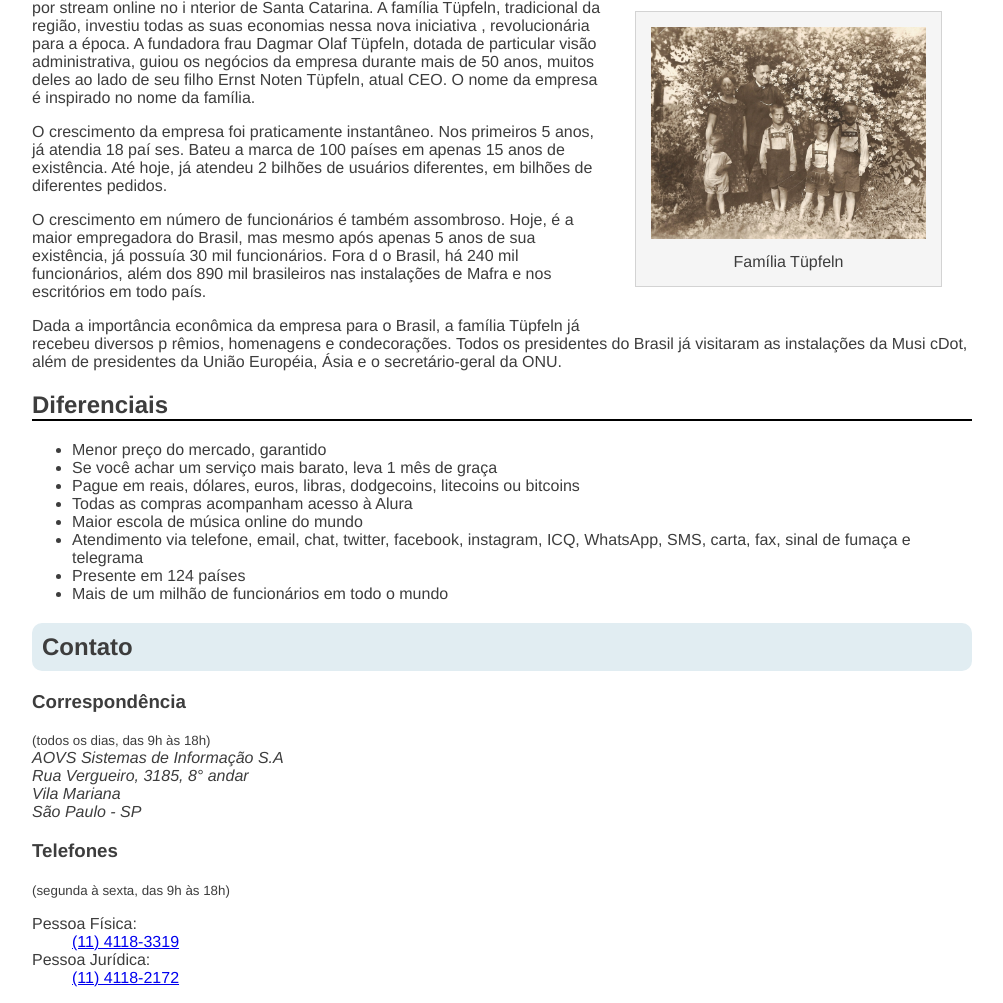
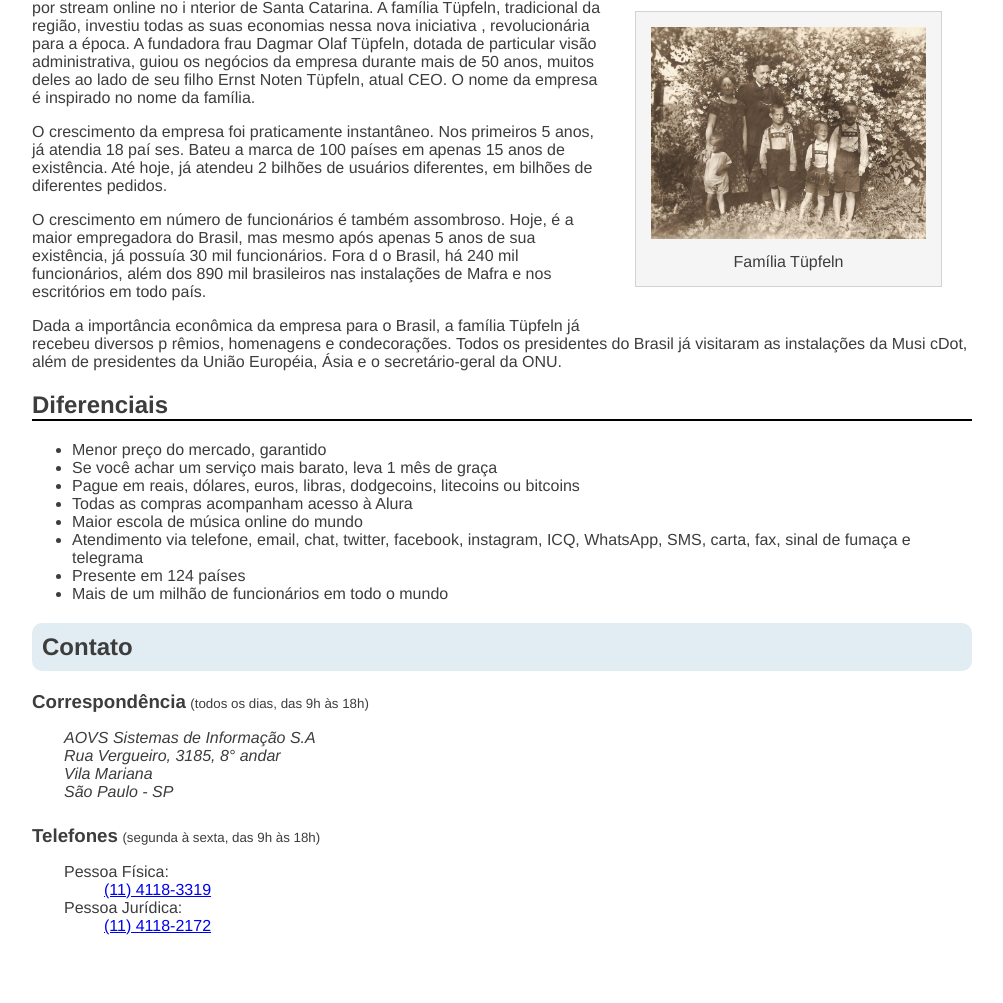
Before and after one commit to janssenbatista/curso-html-css-caelum, a plain HTML site: page sobre.html in a window 1280 px wide. Shown: the part 827-1830 px from the top of the page, without its empty margins (138-1141 px from the left). After the commit the page ends 1786 px from the top, so only its background shows below. Drawn offline with Linux system fonts and the light colour scheme.

Commit message:
update sobre.html: add style to section 'contato'

```diff
--- a/css/sobre.css
+++ b/css/sobre.css
@@ -41,3 +41,12 @@ figcaption {
   width: 275px;
   float: right;
 }
+
+.contato__subtitulo {
+  display: inline;
+}
+
+.contato__info {
+  margin: 16px 0 24px;
+  padding-left: 32px;
+}
--- a/sobre.html
+++ b/sobre.html
@@ -86,17 +86,17 @@
       <li>Mais de um milhão de funcionários em todo o mundo</li>
     </ul>
     <h2 class="titulo">Contato</h2>
-    <h3>Correspondência</h3>
+    <h3 class="contato__subtitulo">Correspondência</h3>
     <small>(todos os dias, das 9h às 18h)</small>
-    <address>
+    <address class="contato__info">
       AOVS Sistemas de Informação S.A <br />
       Rua Vergueiro, 3185, 8° andar <br />
       Vila Mariana <br />
       São Paulo - SP
     </address>
-    <h3>Telefones</h3>
+    <h3 class="contato__subtitulo">Telefones</h3>
     <small>(segunda à sexta, das 9h às 18h)</small>
-    <dl>
+    <dl class="contato__info">
       <dt>Pessoa Física:</dt>
       <dd><a href="tel://114118-3319">(11) 4118-3319</a></dd>
       <dt>Pessoa Jurídica:</dt>
```
